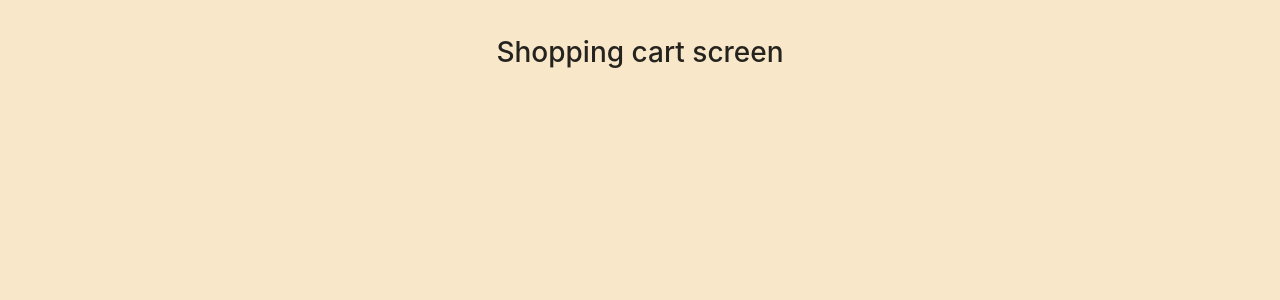
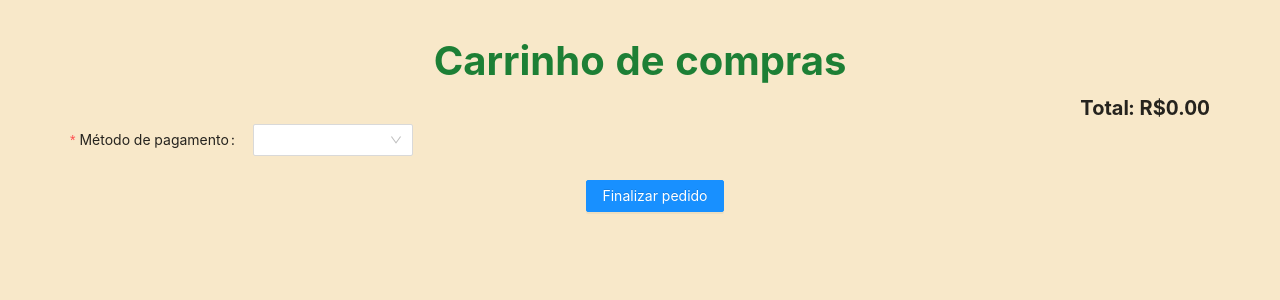
Before and after one commit to GabrielaGuedes/dulocal-challenge, a React (Create React App) app: page /shopping-cart in a window 1280 px wide. Shown: the top 300 px of the page. Built offline with nearby package versions, Linux system fonts and the light colour scheme.

Commit message:
add shopping cart page

```diff
--- /dev/null
+++ b/src/components/shopping-cart-screen/payment-method-with-finish-button.tsx
@@ -0,0 +1,62 @@
+import React, { useState, useEffect } from "react";
+import { Select, Row, Col, Button, Form } from "antd";
+import { Link } from "react-router-dom";
+
+const AVAILABLE_PAYMENT_METHODS = [
+  {
+    label: "Transferência",
+    value: "transfer",
+  },
+  {
+    label: "Boleto",
+    value: "billet",
+  },
+];
+
+const PaymentMethodWithFinishButton: React.FC = () => {
+  useEffect(() => {
+    localStorage.setItem("paymentMethod", "");
+  }, []);
+
+  const [paymentMethod, setPaymentMethod] = useState("");
+
+  const handleChange = (_value: string, option: any) => {
+    localStorage.setItem("paymentMethod", option.label);
+    setPaymentMethod(option.label);
+  };
+
+  return (
+    <Col style={{ justifyContent: "flex-start", paddingLeft: 30 }}>
+      <Form>
+        <Row align="middle">
+          <Form.Item
+            label="Método de pagamento"
+            name="paymentMethod"
+            rules={[{ required: true, message: "Campo obrigatório" }]}
+          >
+            <Select
+              style={{ minWidth: "150px", marginLeft: 10 }}
+              options={AVAILABLE_PAYMENT_METHODS}
+              onChange={handleChange}
+              value={paymentMethod}
+            />
+          </Form.Item>
+        </Row>
+        <Row>
+          {paymentMethod &&
+            `As informações de pagamento por ${paymentMethod.toLowerCase()} serão
+      enviadas por e-mail.`}
+        </Row>
+        <Button type="primary" htmlType="submit">
+          {localStorage.getItem("paymentMethod") !== "" ? (
+            <Link to="/finished-order">Finalizar pedido</Link>
+          ) : (
+            "Finalizar pedido"
+          )}
+        </Button>
+      </Form>
+    </Col>
+  );
+};
+
+export default PaymentMethodWithFinishButton;
--- /dev/null
+++ b/src/components/shopping-cart-screen/shopping-cart-list.tsx
@@ -0,0 +1,61 @@
+import React, { Fragment } from "react";
+import { Button } from "antd";
+import {
+  ListItemContainer,
+  ItemImageNameQuantityContainer,
+  ItemNameQuantityContainer,
+  ItemNameContainer,
+  ItemQuantityContainer,
+  ItemPriceContainer,
+} from "./shopping-cart.style";
+
+interface IShoppingCartList {
+  productsWithItsQuantity: [];
+}
+
+const ShoppingCartList: React.FC<IShoppingCartList> = ({
+  productsWithItsQuantity,
+}) => {
+  return (
+    <Fragment>
+      {productsWithItsQuantity.map((product: any) => (
+        <ListItemContainer>
+          <ItemImageNameQuantityContainer>
+            <img
+              src={product.image}
+              alt="product-pic"
+              width={160}
+              height={120}
+            />
+            <ItemNameQuantityContainer>
+              <ItemNameContainer>{product.name}</ItemNameContainer>
+              <ItemQuantityContainer>
+                Quantidade:{" "}
+                <Button
+                  style={{ margin: "0px 5px 0px 10px" }}
+                  shape="circle"
+                  size="small"
+                  type="primary"
+                >
+                  -
+                </Button>
+                {product.quantity}
+                <Button
+                  style={{ marginLeft: 5 }}
+                  shape="circle"
+                  size="small"
+                  type="primary"
+                >
+                  +
+                </Button>
+              </ItemQuantityContainer>
+            </ItemNameQuantityContainer>
+          </ItemImageNameQuantityContainer>
+          <ItemPriceContainer>R$ {product.price}</ItemPriceContainer>
+        </ListItemContainer>
+      ))}
+    </Fragment>
+  );
+};
+
+export default ShoppingCartList;
--- /dev/null
+++ b/src/components/shopping-cart-screen/shopping-cart.style.ts
@@ -0,0 +1,47 @@
+import styled from "styled-components";
+import { COLORS } from "../../ui-constants/colors";
+
+export const ListItemContainer = styled.div`
+  font-size: 20px;
+  display: flex;
+  flex-direction: row;
+  justify-content: space-between;
+  align-items: center;
+  padding: 10px 30px;
+  border-bottom: 1px ${COLORS.orange} solid;
+`;
+
+export const ItemImageNameQuantityContainer = styled.div`
+  display: flex;
+  flex-direction: row;
+  align-items: center;
+`;
+
+export const ItemNameQuantityContainer = styled.div`
+  margin-left: 20px;
+`;
+
+export const ItemNameContainer = styled.div`
+  font-size: 24px;
+  color: ${COLORS.red};
+  font-weight: 600;
+`;
+
+export const ItemQuantityContainer = styled.div`
+  font-size: 20px;
+  display: flex;
+  align-items: center;
+`;
+
+export const ItemPriceContainer = styled.div`
+  font-size: 20px;
+  color: ${COLORS.green};
+`;
+
+export const TotalPriceContainer = styled.div`
+  font-size: 20px;
+  display: flex;
+  justify-content: flex-end;
+  margin-right: 30px;
+  font-weight: bold;
+`;
--- a/src/pages/shopping-cart.tsx
+++ b/src/pages/shopping-cart.tsx
@@ -1,11 +1,47 @@
-import React from "react";
+import React, { Fragment } from "react";
+import { Title } from "../components/common/title";
+import groupBy from "lodash/groupBy";
+import forEach from "lodash/forEach";
+import ShoppingCartList from "../components/shopping-cart-screen/shopping-cart-list";
+import PaymentMethodWithFinishButton from "../components/shopping-cart-screen/payment-method-with-finish-button";
+import { TotalPriceContainer } from "../components/shopping-cart-screen/shopping-cart.style";
 
-interface IShoppingCart {
-  setProductsInCart: (products: any) => void;
-}
+const ShoppingCart: React.FC = () => {
+  const productsInCart = JSON.parse(
+    localStorage.getItem("productsInCart") || "[]"
+  );
 
-const ShoppingCart: React.FC<IShoppingCart> = ({ setProductsInCart }) => {
-  return <h1>Shopping cart screen</h1>;
+  const productsGroupedById = groupBy(productsInCart, "id");
+  const productsWithItsQuantity: any = [];
+
+  forEach(productsGroupedById, (key) => {
+    const { id, name, price, image } = key[0];
+    productsWithItsQuantity.push({
+      id,
+      name,
+      image,
+      price,
+      quantity: key.length,
+    });
+  });
+
+  return (
+    <Fragment>
+      <Title>Carrinho de compras</Title>
+      <ShoppingCartList productsWithItsQuantity={productsWithItsQuantity} />
+      <TotalPriceContainer>
+        Total: R$
+        {productsWithItsQuantity
+          .reduce(
+            (sumPrice: any, product: any) =>
+              sumPrice + parseFloat(product.price),
+            0
+          )
+          .toFixed(2)}
+      </TotalPriceContainer>
+      <PaymentMethodWithFinishButton />
+    </Fragment>
+  );
 };
 
 export default ShoppingCart;
```
